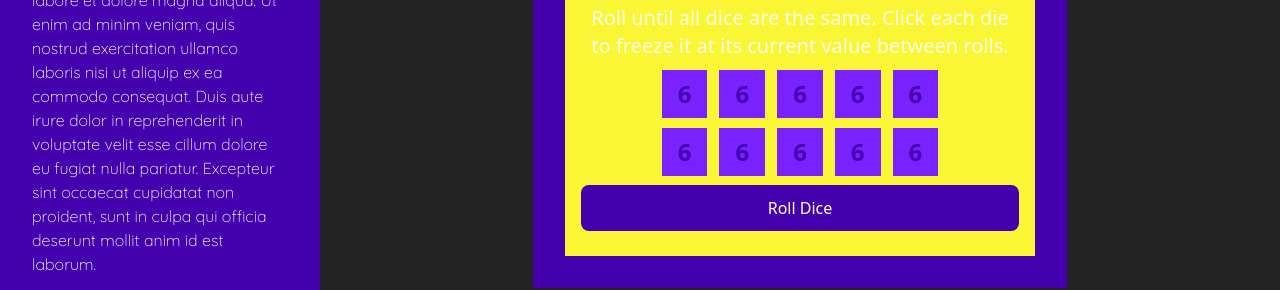
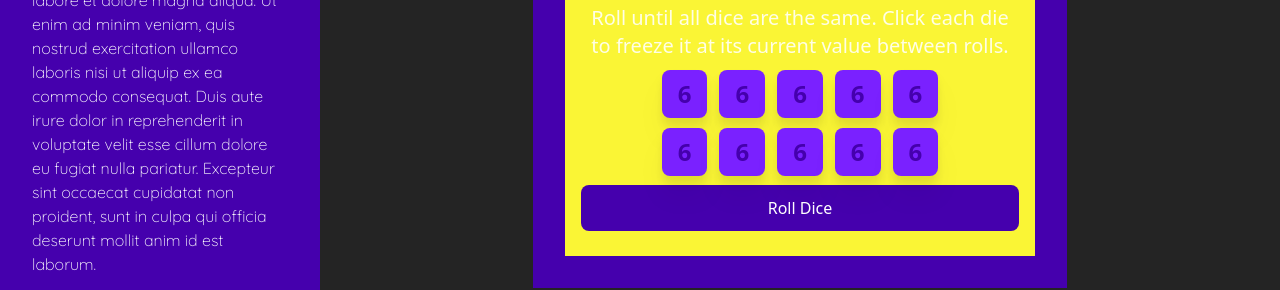
Before and after one commit to J-Skarbek/Tenzies, a React (Vite) app in the folder Tenzies/: page / in a window 1280 px wide. Shown: the part 245-535 px from the top of the page. Built offline with nearby package versions, Linux system fonts and the light colour scheme.

Commit message:
Add a little more styling to the dice

```diff
--- a/Tenzies/src/components/Die.jsx
+++ b/Tenzies/src/components/Die.jsx
@@ -3,7 +3,7 @@ import React from "react";
 function Die(props) {
 
   return (
-    <div className="die bg-light-purple px-4 py-2">
+    <div className="die bg-light-purple px-4 py-2 rounded-lg drop-shadow-xl">
       <p className="value text-dark-purple font-bold text-2xl">6</p>
     </div>
   )
```
